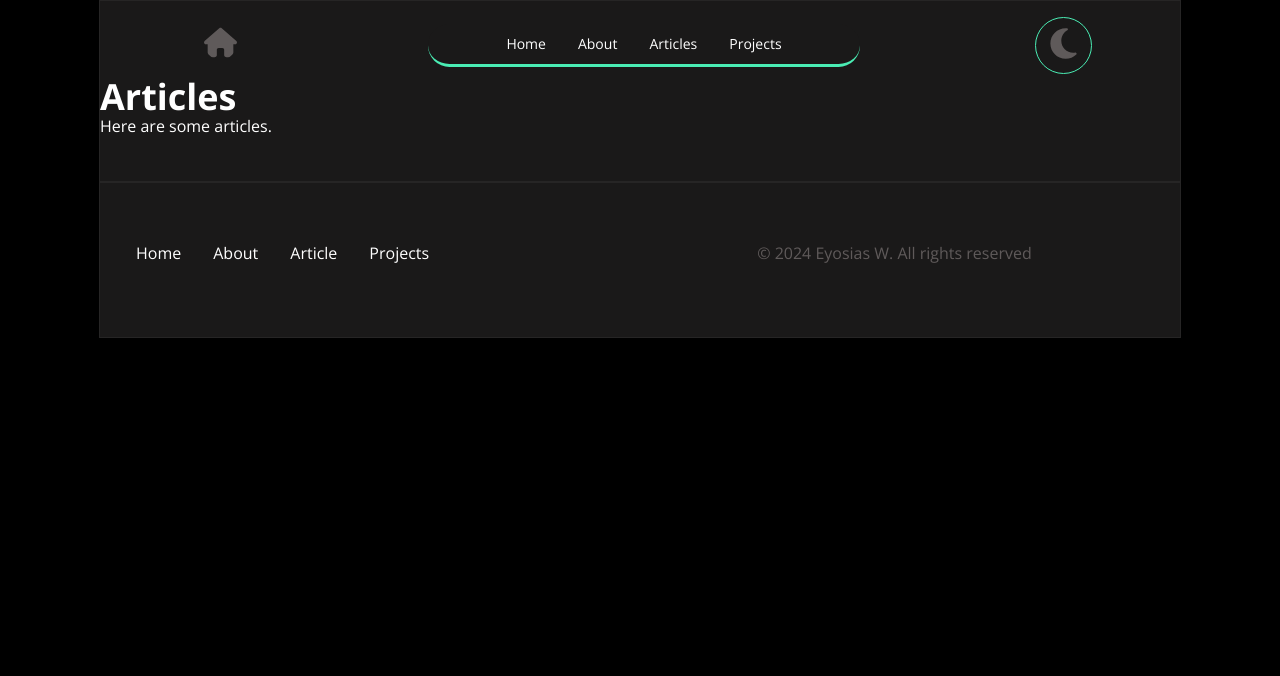
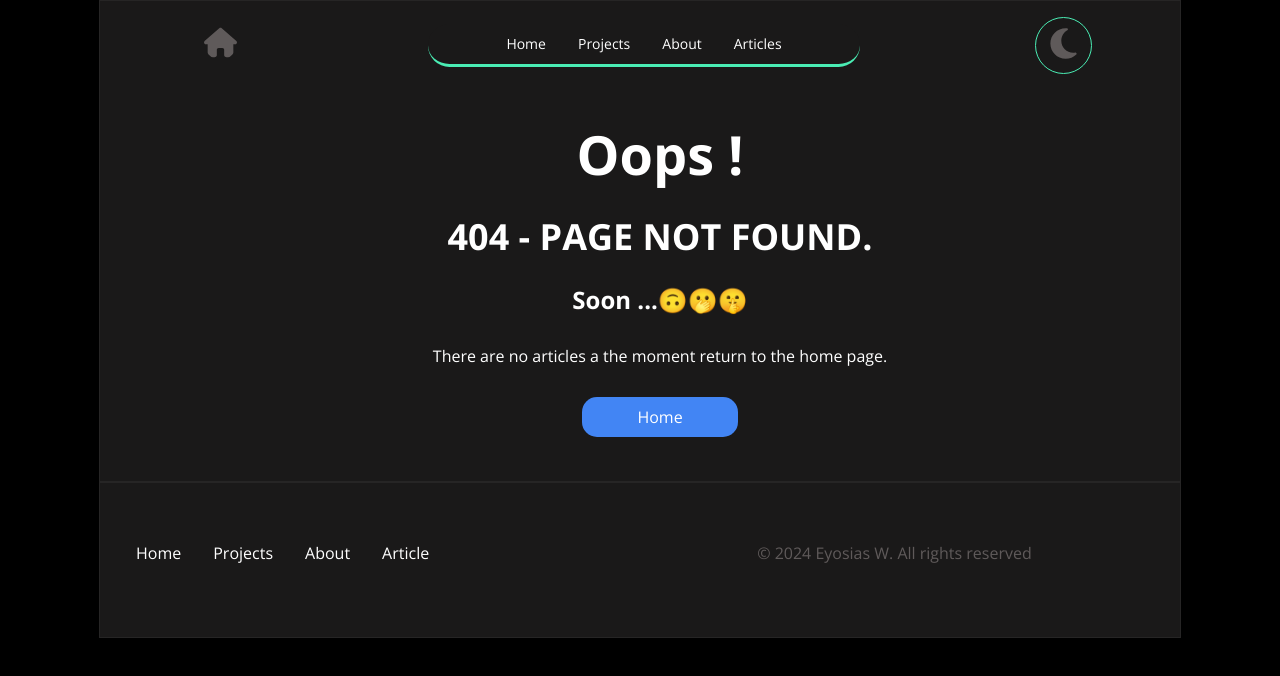
Before and after one commit to Eyosias1/profile, a React (Create React App) app: page /articles in a window 1280 px wide. Shown: the top 676 px of the page. Built offline with nearby package versions, Linux system fonts and the light colour scheme.

Commit message:
modified and added shorter svg finished the about section

```diff
--- a/src/components/Footer.js
+++ b/src/components/Footer.js
@@ -1,12 +1,10 @@
-import React, { useState } from 'react';
-import { Link } from 'react-router-dom';
-import '../styles/Footer.css';
-
+import React, { useState } from "react";
+import { Link } from "react-router-dom";
+import "../styles/Footer.css";
 
 function Footer() {
-
   return (
-<div className='footer-section'>
+    <div className="footer-section">
       <span className="lin-sep"></span>
       <footer>
         <div className="footer-div">
@@ -15,13 +13,13 @@ return (
               <Link to="/profile"> Home</Link>
             </li>
             <li>
+              <Link to="/projects"> Projects</Link>
+            </li>
+            <li>
               <Link to="/about"> About</Link>
             </li>
             <li>
               <Link to="/articles"> Article</Link>
-                </li>
-                <li>
-                    <Link to="/projects"> Projects</Link>
             </li>
           </ul>
           <p> © 2024 Eyosias W. All rights reserved</p>
@@ -31,5 +29,4 @@ return (
   );
 }
 
-
 export default Footer;
--- a/src/components/Navbar.js
+++ b/src/components/Navbar.js
@@ -1,9 +1,8 @@
-import React, { useState, useRef } from 'react';
-import { Link } from 'react-router-dom';
-import '../styles/NavBar.css';
+import React, { useState, useRef } from "react";
+import { Link } from "react-router-dom";
+import "../styles/NavBar.css";
 
 function Navbar() {
-
   const [isMenuOpen, setIsMenuOpen] = useState(false);
   const navbarRef = useRef(null);
 
@@ -18,12 +17,11 @@ setIsMenuOpen(false);
   };
   return (
     <>
-  <nav className={`navbar ${isMenuOpen ? 'open' : '' }`}>
+      <nav className={`navbar ${isMenuOpen ? "open" : ""}`}>
         <button className="hamburger" onClick={toggleMenu}>
           Menu
           <svg xmlns=" http://www.w3.org/2000/svg" viewBox="0 0 448 512">
-        <path
-          d="M0 96C0 78.3 14.3 64 32 64H416c17.7 0 32 14.3 32 32s-14.3 32-32 32H32C14.3 128 0 113.7 0 96zM0 256c0-17.7 14.3-32 32-32H416c17.7 0 32 14.3 32 32s-14.3 32-32 32H32c-17.7 0-32-14.3-32-32zM448 416c0 17.7-14.3 32-32 32H32c-17.7 0-32-14.3-32-32s14.3-32 32-32H416c17.7 0 32 14.3 32 32z" />
+            <path d="M0 96C0 78.3 14.3 64 32 64H416c17.7 0 32 14.3 32 32s-14.3 32-32 32H32C14.3 128 0 113.7 0 96zM0 256c0-17.7 14.3-32 32-32H416c17.7 0 32 14.3 32 32s-14.3 32-32 32H32c-17.7 0-32-14.3-32-32zM448 416c0 17.7-14.3 32-32 32H32c-17.7 0-32-14.3-32-32s14.3-32 32-32H416c17.7 0 32 14.3 32 32z" />
           </svg>
         </button>
         <ul className="nav-items">
@@ -31,52 +29,61 @@ return (
             <Link to="/profile">Home</Link>
           </li>
           <li>
+            <Link to="/projects">Projects</Link>
+          </li>
+          <li>
             <Link to="/about">About</Link>
           </li>
           <li>
             <Link to="/articles">Articles</Link>
           </li>
-      <li>
-        <Link to="/projects">Projects</Link>
-      </li>
         </ul>
       </nav>
-  { isMenuOpen && (
+      {isMenuOpen && (
         <div className="modal-overlay" onClick={handleClickOutside}>
-    <div className={`modal-container ${isMenuOpen ? 'open' : '' }`} ref={navbarRef}>
+          <div
+            className={`modal-container ${isMenuOpen ? "open" : ""}`}
+            ref={navbarRef}
+          >
             <div className="modal-header">
               <h3>Navigation</h3>
               <button onClick={toggleMenu}>
                 <svg xmlns="http://www.w3.org/2000/svg" viewBox="0 0 384 512">
                   Close Menu
-            <path
-              d="M376.6 84.5c11.3-13.6 9.5-33.8-4.1-45.1s-33.8-9.5-45.1 4.1L192 206 56.6 43.5C45.3 29.9 25.1 28.1 11.5 39.4S-3.9 70.9 7.4 84.5L150.3 256 7.4 427.5c-11.3 13.6-9.5 33.8 4.1 45.1s33.8 9.5 45.1-4.1L192 306 327.4 468.5c11.3 13.6 31.5 15.4 45.1 4.1s15.4-31.5 4.1-45.1L233.7 256 376.6 84.5z" />
+                  <path d="M376.6 84.5c11.3-13.6 9.5-33.8-4.1-45.1s-33.8-9.5-45.1 4.1L192 206 56.6 43.5C45.3 29.9 25.1 28.1 11.5 39.4S-3.9 70.9 7.4 84.5L150.3 256 7.4 427.5c-11.3 13.6-9.5 33.8 4.1 45.1s33.8 9.5 45.1-4.1L192 306 327.4 468.5c11.3 13.6 31.5 15.4 45.1 4.1s15.4-31.5 4.1-45.1L233.7 256 376.6 84.5z" />
                 </svg>
               </button>
             </div>
             <nav className="modal-nav">
               <ul onClick={toggleMenu}>
                 <li>
-            <Link to="/profile" onClick={toggleMenu}>Home</Link>
+                  <Link to="/profile" onClick={toggleMenu}>
+                    Home
+                  </Link>
                 </li>
                 <span></span>
                 <li>
-            <Link to="/about" onClick={toggleMenu}>About</Link>
+                  <Link to="/about" onClick={toggleMenu}>
+                    About
+                  </Link>
                 </li>
                 <span></span>
                 <li>
-            <Link to="/articles" onClick={toggleMenu}>Articles</Link>
+                  <Link to="/articles" onClick={toggleMenu}>
+                    Articles
+                  </Link>
                 </li>
                 <span></span>
                 <li>
-            <Link to="/projects" onClick={toggleMenu}>Projects</Link>
+                  <Link to="/projects" onClick={toggleMenu}>
+                    Projects
+                  </Link>
                 </li>
               </ul>
             </nav>
           </div>
         </div>
-  )
-  }
+      )}
     </>
   );
 }
--- a/src/components/SvgIcon.js
+++ b/src/components/SvgIcon.js
@@ -18,7 +18,7 @@ github_svg: (
 linkdin_svg: (
 
 <path
-    d="M579.8 267.7c56.5-56.5 56.5-148 0-204.5c-50-50-128.8-56.5-186.3-15.4l-1.6 1.1c-14.4 10.3-17.7 30.3-7.4 44.6s30.3 17.7 44.6 7.4l1.6-1.1c32.1-22.9 76-19.3 103.8 8.6c31.5 31.5 31.5 82.5 0 114L422.3 334.8c-31.5 31.5-82.5 31.5-114 0c-27.9-27.9-31.5-71.8-8.6-103.8l1.1-1.6c10.3-14.4 6.9-34.4-7.4-44.6s-34.4-6.9-44.6 7.4l-1.1 1.6C206.5 251.2 213 330 263 380c56.5 56.5 148 56.5 204.5 0L579.8 267.7zM60.2 244.3c-56.5 56.5-56.5 148 0 204.5c50 50 128.8 56.5 186.3 15.4l1.6-1.1c14.4-10.3 17.7-30.3 7.4-44.6s-30.3-17.7-44.6-7.4l-1.6 1.1c-32.1 22.9-76 19.3-103.8-8.6C74 372 74 321 105.5 289.5L217.7 177.2c31.5-31.5 82.5-31.5 114 0c27.9 27.9 31.5 71.8 8.6 103.9l-1.1 1.6c-10.3 14.4-6.9 34.4 7.4 44.6s34.4 6.9 44.6-7.4l1.1-1.6C433.5 260.8 427 182 377 132c-56.5-56.5-148-56.5-204.5 0L60.2 244.3z" />
+    d="M416 32H31.9C14.3 32 0 46.5 0 64.3v383.4C0 465.5 14.3 480 31.9 480H416c17.6 0 32-14.5 32-32.3V64.3c0-17.8-14.4-32.3-32-32.3zM135.4 416H69V202.2h66.5V416zm-33.2-243c-21.3 0-38.5-17.3-38.5-38.5S80.9 96 102.2 96c21.2 0 38.5 17.3 38.5 38.5 0 21.3-17.2 38.5-38.5 38.5zm282.1 243h-66.4V312c0-24.8-.5-56.7-34.5-56.7-34.6 0-39.9 27-39.9 54.9V416h-66.4V202.2h63.7v29.2h.9c8.9-16.8 30.6-34.5 62.9-34.5 67.2 0 79.7 44.3 79.7 101.9V416z" />
 ),
 carrer_svg: (
 
@@ -28,7 +28,7 @@ carrer_svg: (
 email_svg: (
 
 <path
-    d="M579.8 267.7c56.5-56.5 56.5-148 0-204.5c-50-50-128.8-56.5-186.3-15.4l-1.6 1.1c-14.4 10.3-17.7 30.3-7.4 44.6s30.3 17.7 44.6 7.4l1.6-1.1c32.1-22.9 76-19.3 103.8 8.6c31.5 31.5 31.5 82.5 0 114L422.3 334.8c-31.5 31.5-82.5 31.5-114 0c-27.9-27.9-31.5-71.8-8.6-103.8l1.1-1.6c10.3-14.4 6.9-34.4-7.4-44.6s-34.4-6.9-44.6 7.4l-1.1 1.6C206.5 251.2 213 330 263 380c56.5 56.5 148 56.5 204.5 0L579.8 267.7zM60.2 244.3c-56.5 56.5-56.5 148 0 204.5c50 50 128.8 56.5 186.3 15.4l1.6-1.1c14.4-10.3 17.7-30.3 7.4-44.6s-30.3-17.7-44.6-7.4l-1.6 1.1c-32.1 22.9-76 19.3-103.8-8.6C74 372 74 321 105.5 289.5L217.7 177.2c31.5-31.5 82.5-31.5 114 0c27.9 27.9 31.5 71.8 8.6 103.9l-1.1 1.6c-10.3 14.4-6.9 34.4 7.4 44.6s34.4 6.9 44.6-7.4l1.1-1.6C433.5 260.8 427 182 377 132c-56.5-56.5-148-56.5-204.5 0L60.2 244.3z" />
+    d="M48 64C21.5 64 0 85.5 0 112c0 15.1 7.1 29.3 19.2 38.4L236.8 313.6c11.4 8.5 27 8.5 38.4 0L492.8 150.4c12.1-9.1 19.2-23.3 19.2-38.4c0-26.5-21.5-48-48-48L48 64zM0 176L0 384c0 35.3 28.7 64 64 64l384 0c35.3 0 64-28.7 64-64l0-208L294.4 339.2c-22.8 17.1-54 17.1-76.8 0L0 176z" />
 )
 };
 
--- a/src/pages/Articles.js
+++ b/src/pages/Articles.js
@@ -1,11 +1,18 @@
-import React from 'react';
+import React from "react";
+import { Link } from "react-router-dom";
+import "../styles/Articles.css";
 
 function Articles() {
   return (
-  <div>
-    <h2>Articles</h2>
-    <p>Here are some articles.</p>
-  </div>
+    <div className="article-section">
+      <h1>Oops !</h1>
+      <h2>404 - PAGE NOT FOUND. </h2>
+      <h3>Soon ...🙃🫢🤫</h3>
+      <p>There are no articles a the moment return to the home page.</p>
+      <div className="link-button">
+        <Link to="/profile"> Home</Link>
+      </div>
+    </div>
   );
 }
 
--- a/src/styles/About.css
+++ b/src/styles/About.css
@@ -66,7 +66,7 @@
 .p-div > p {
     font-weight: lighter;
     line-height: 1.7;
-    color: var(--colorternerelight2);
+    color: var(--colorp2);
     font-size: 17px;
 }
 
--- /dev/null
+++ b/src/styles/Articles.css
@@ -0,0 +1,20 @@
+
+
+.article-section {
+    padding: 40px 0px 0px 40px;
+    display: flex;
+    flex-direction: column;
+    align-items: center;
+    justify-content: center;
+    gap: 30px;
+}
+
+.link-button {
+    background-color: var(--colorlinks2);
+    border-radius: 15px;
+    width: 15%;
+    height: 40px;
+    display: flex;
+    align-items: center;
+    justify-content: center;
+}
```
Also changed, not shown: src/pages/About.js (+40 -43 lines). Lines whose indentation alone changed are shown as unchanged.
